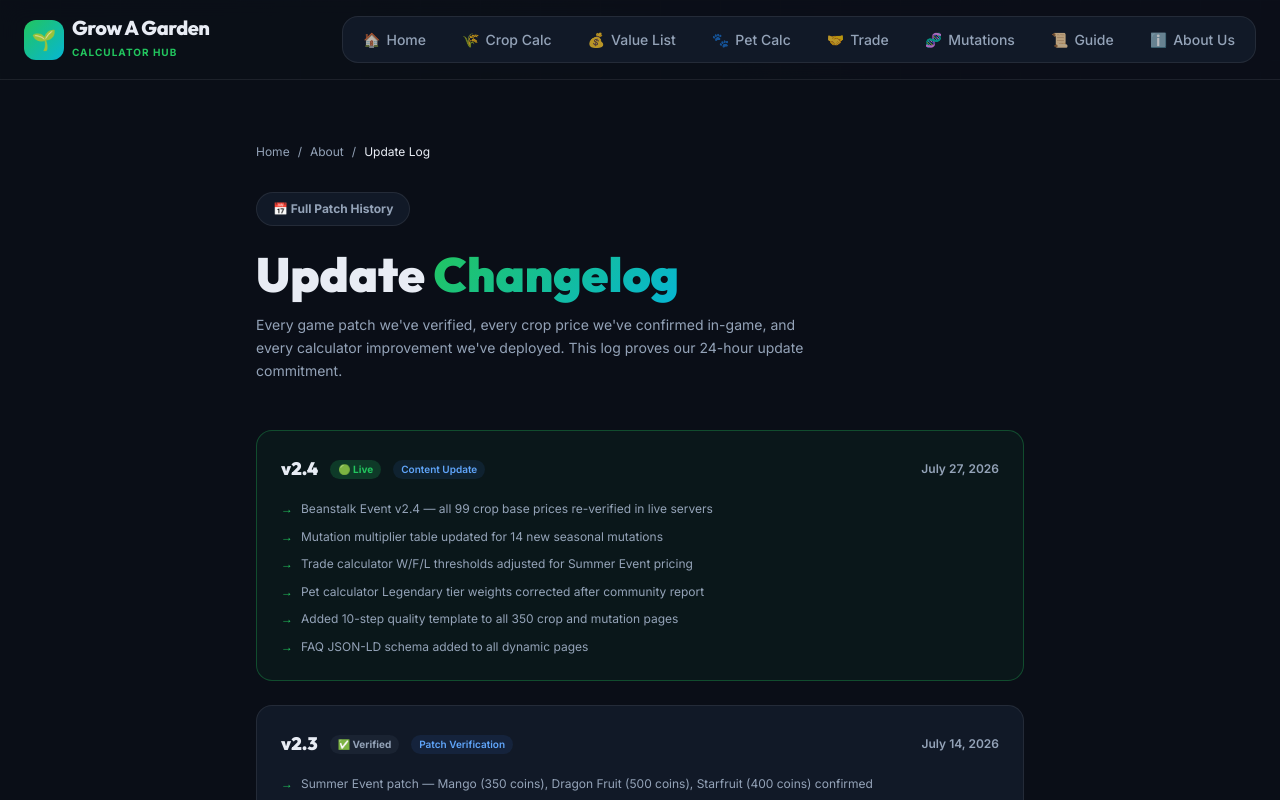
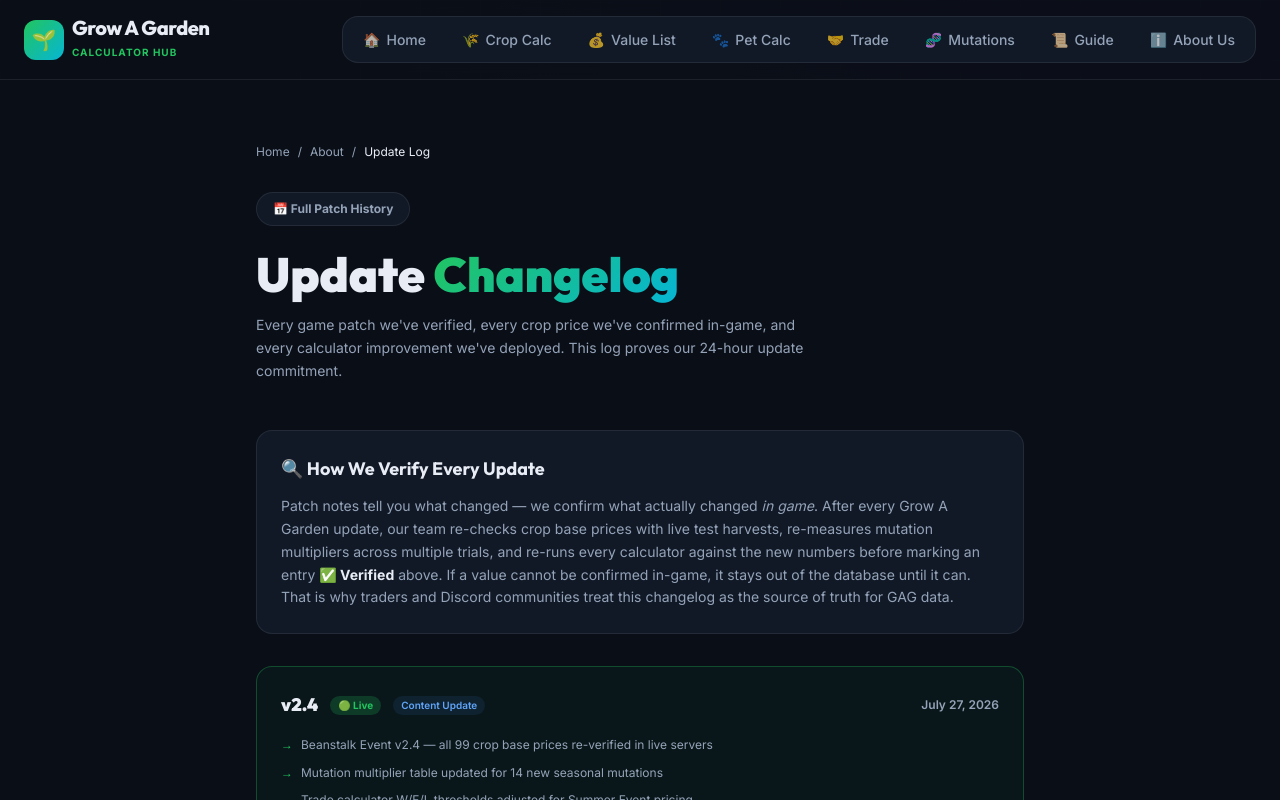
Before and after one commit to liveetcstream-beep/grow-a-garden-calculator, a Next.js app: page /changelog in a window 1280 px wide. Shown: the top 800 px of the page. Built offline with nearby package versions, Linux system fonts and the light colour scheme.

Commit message:
CTR round: question-led snippet templates, fractured/guide rewrites, changelog/contact depth

```diff
--- a/src/app/changelog/page.tsx
+++ b/src/app/changelog/page.tsx
@@ -157,6 +157,16 @@
           </p>
         </div>
 
+        {/* How we verify */}
+        <div className="p-6 rounded-2xl border mb-8 text-left" style={{ background: "var(--surface-1)", borderColor: "var(--glass-border)" }}>
+          <h2 className="text-lg font-bold mb-3" style={{ fontFamily: "var(--font-display)", color: "var(--foreground)" }}>
+            🔍 How We Verify Every Update
+          </h2>
+          <p className="text-sm leading-relaxed" style={{ color: "var(--muted)" }}>
+            Patch notes tell you what changed — we confirm what actually changed <em>in game</em>. After every Grow A Garden update, our team re-checks crop base prices with live test harvests, re-measures mutation multipliers across multiple trials, and re-runs every calculator against the new numbers before marking an entry <strong style={{ color: "var(--foreground)" }}>✅ Verified</strong> above. If a value cannot be confirmed in-game, it stays out of the database until it can. That is why traders and Discord communities treat this changelog as the source of truth for GAG data.
+          </p>
+        </div>
+
         {/* Timeline */}
         <div className="space-y-6">
           {CHANGELOG.map((entry, index) => (
```
